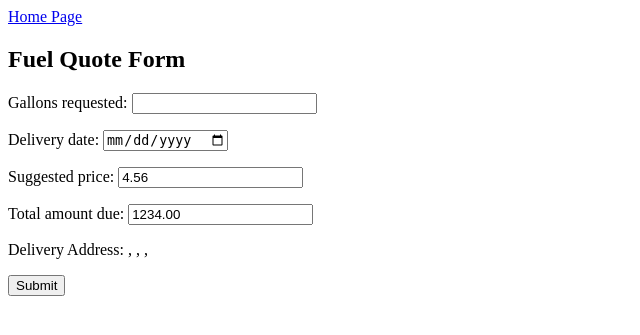
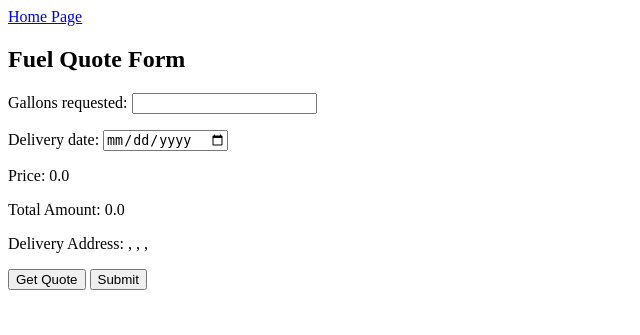
Before and after one commit to DylanL826/COSC-4353-Team-11, a Django app: page /buy/ in a window 1280 px wide. Shown: the top 335 px of the page, without its empty margins (0-640 px from the left). Run offline with Django 4.2, Linux system fonts and the light colour scheme; the visitor is signed in with stand-in values (Sample User, id 1); data comes from the database, SQL or seed files in the repository.

Commit message:
add price model

```diff
--- a/sd_app/forms.py
+++ b/sd_app/forms.py
@@ -31,12 +31,9 @@
 
 class BuyForm(forms.ModelForm):
 
-    def __init__(self, *args, **kwargs):
-       super(BuyForm, self).__init__(*args, **kwargs)
-       self.fields['suggested_price'].widget.attrs['readonly'] = True
-       self.fields['total_amount_due'].widget.attrs['readonly'] = True
+
 
     class Meta:
         model = Transaction
-        fields = ('gallons_requested', 'delivery_date', 'suggested_price', 'total_amount_due')
+        fields = ('gallons_requested', 'delivery_date')
         widgets = {'delivery_date': DateInput()}
--- a/sd_app/models.py
+++ b/sd_app/models.py
@@ -16,9 +16,16 @@
     # Date and time of desired delivery
     delivery_date = models.CharField(max_length=15)
     # User who made the transaction
-    suggested_price = models.DecimalField(max_digits=10, decimal_places=2, default='4.56')
-    total_amount_due = models.DecimalField(max_digits=10, decimal_places=2, default='1234.00')
+    suggested_price = models.DecimalField(max_digits=10, decimal_places=2, default='1.50')
+    total_amount_due = models.DecimalField(max_digits=10, decimal_places=2, default='0.00')
+
     user = models.ForeignKey(User, on_delete=models.CASCADE)
+
+    address_1 = models.CharField(max_length=100, default='')
+    address_2 = models.CharField(max_length=100, blank=True)
+    city = models.CharField(max_length=100, default='')
+    state = models.CharField(max_length=2, default='')
+    zipcode = models.CharField(max_length=9, validators=[MinLengthValidator(5)], default='')
 
     def __str__(self):
         return "Gallons requested: " + str(self.gallons_requested) + ". Delivery Date: " + str(self.delivery_date) + ". Suggested price: " + str(self.suggested_price) + ". Total amount due: " + str(self.total_amount_due)
--- a/sd_app/templates/sd_app/buy.html
+++ b/sd_app/templates/sd_app/buy.html
@@ -6,9 +6,14 @@
     <form method="POST" action="{% url 'sd_app:buy' %}">
         {% csrf_token %}
         {{ buy_form.as_p }}
+        <p>Price: {{price}} </p>
+        <p>Total Amount: {{total_amount}}</p>
         <p>Delivery Address: {{ address_1 }}, {{ address_2 }}, {{ city }}, {{ state }} {{ zipcode }} </p>
-        <button type="submit">Submit</button>
+        <button type="submit" name="quotet">Get Quote</button>
+        <button type="submit" name="submit">Submit</button>
+
     </form>
+
 </body>
 
 {% endblock content %}
--- a/sd_app/views.py
+++ b/sd_app/views.py
@@ -1,5 +1,4 @@
 from django.shortcuts import render, redirect
-
 
 from django.views.generic import TemplateView
 from django.contrib.auth import login
@@ -38,8 +37,7 @@
     else: # GET request, display current information
         print("\t\tGET request received\n")
         profile_form = ProfileForm(instance=request.user.userprofile)
-    purchases = Transaction.objects.filter(user=request.user)
-    context = {'profile_form': profile_form, 'purchases': purchases}
+    context = {'profile_form': profile_form}
     return render(request, 'sd_app/profile.html', context)
 
 def registerPage(request):
@@ -68,10 +66,13 @@
     '''Prompt user to buy, after buying refresh page.
     Display total price of transaction.
     Link to logout.'''
+    addressItems = UserProfile.objects.filter(user=request.user)
     if request.method != 'POST':
         print("\t\tbuyPage: GET request received\n")
         form = BuyForm()
-    else: # POST
+        price = 0.0
+        total_amount = 0.00
+    elif 'submit' in request.POST: # POST
         print("\t\tbuyPage: POST request received\n")
         form = BuyForm(data=request.POST)
         if form.is_valid():
@@ -79,45 +80,63 @@
             #form.initial['user_id'] = request.user.id
             new_purchase = form.save(commit=False)
             new_purchase.user = request.user
+            #calculate the price and total amount
+            amount = int(request.POST['gallons_requested'])
+            location = addressItems[0].state
+            count = Transaction.objects.filter(user=request.user).count()
+            if count != 0:
+                history = 1
+            else:
+                history = 0
+            price = priceModel(location, history, amount)
+            total_amount = price * amount
+            #save the data to database
+            new_purchase.address_1 = addressItems[0].address_1
+            new_purchase.address_2 = addressItems[0].address_2
+            new_purchase.city = addressItems[0].city
+            new_purchase.state = addressItems[0].state
+            new_purchase.zipcode = addressItems[0].zipcode
+            new_purchase.suggested_price = price
+            new_purchase.total_amount_due = total_amount
             new_purchase.save()
-            return redirect('sd_app:buy')
+            #return redirect('sd_app:buy')
         print("\t\tbuyPage: Form is invalid\n")
-    addressItems = UserProfile.objects.filter(user=request.user)
-    context = {'buy_form': form, 'address_1' : addressItems[0].address_1, 'address_2' : addressItems[0].address_2, 'city' : addressItems[0].city, 'state' : addressItems[0].state, 'zipcode' : addressItems[0].zipcode}
+
+    elif 'quotet' in request.POST:
+        form = BuyForm(data=request.POST)
+        amount = int(request.POST['gallons_requested'])
+        location = addressItems[0].state
+        count = Transaction.objects.filter(user=request.user).count()
+        if count != 0:
+            history = 1
+        else:
+            history = 0
+        price = priceModel(location, history, amount)
+        total_amount = price * amount
+
+    context = {'price':price, 'total_amount':total_amount, 'buy_form': form, 'address_1' : addressItems[0].address_1, 'address_2' : addressItems[0].address_2, 'city' : addressItems[0].city, 'state' : addressItems[0].state, 'zipcode' : addressItems[0].zipcode}
     return render(request, 'sd_app/buy.html', context)
 
 @login_required
 def purchaseHistoryPage(request):
     purchases = Transaction.objects.filter(user=request.user)
-    addressItems = UserProfile.objects.filter(user=request.user)
-    context = {'address_1' : addressItems[0].address_1, 'address_2' : addressItems[0].address_2, 'city' : addressItems[0].city, 'state' : addressItems[0].state, 'zipcode' : addressItems[0].zipcode, 'purchases': purchases}
+    context = {'purchases': purchases}
     return render(request, 'sd_app/purchase_history.html', context)
 
-#def buyPageCalculation(request):
-    '''Calculate total price of transaction'''
-    if request.method == 'POST':
-        quantity = request.POST['quantity']
-        price = request.POST['price']
-        total = float(quantity) * float(price)
-        request.session['total'] = total # store total in session
-        return redirect(request, 'buy.html', {'total': total})
-
-#def transactionPage(request):
-
-'''def priceModel(location, history, gallons_requested):
-    if location=="TX":
+def priceModel(location, history, gallons_requested):
+    if location=="tx":
         location_rate = 0.02
     else:
         location_rate = 0.04
-    if history:
+    if history ==1:
         history_rate = 0.01
     else:
         history_rate = 0
-    if gallons_requested > 1000:
+    if gallons_requested >= 1000:
         gallons_requested_rate = 0.02
     else:
         gallons_requested_rate = 0.03
     company_profit_rate = 0.1
     margin = (location_rate - history_rate + gallons_requested_rate + company_profit_rate) * 1.50
     price = margin + 1.50
-    return price'''
+    return price
```
Also changed, not shown: sd_app/templates/sd_app/purchase_history.html (+5 -5 lines), sd_app/tests/test_views.py (+1 -3 lines), sd_app/migrations/0030_transaction_address_1_transaction_address_2_and_more.py (added).
